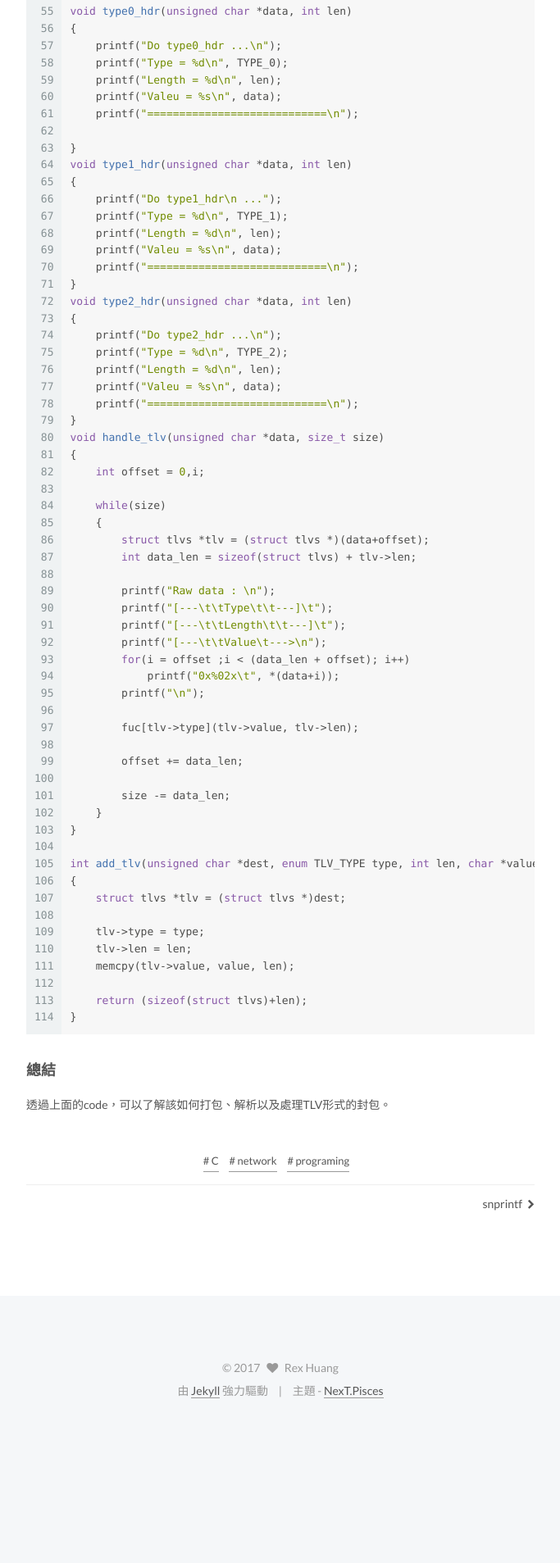
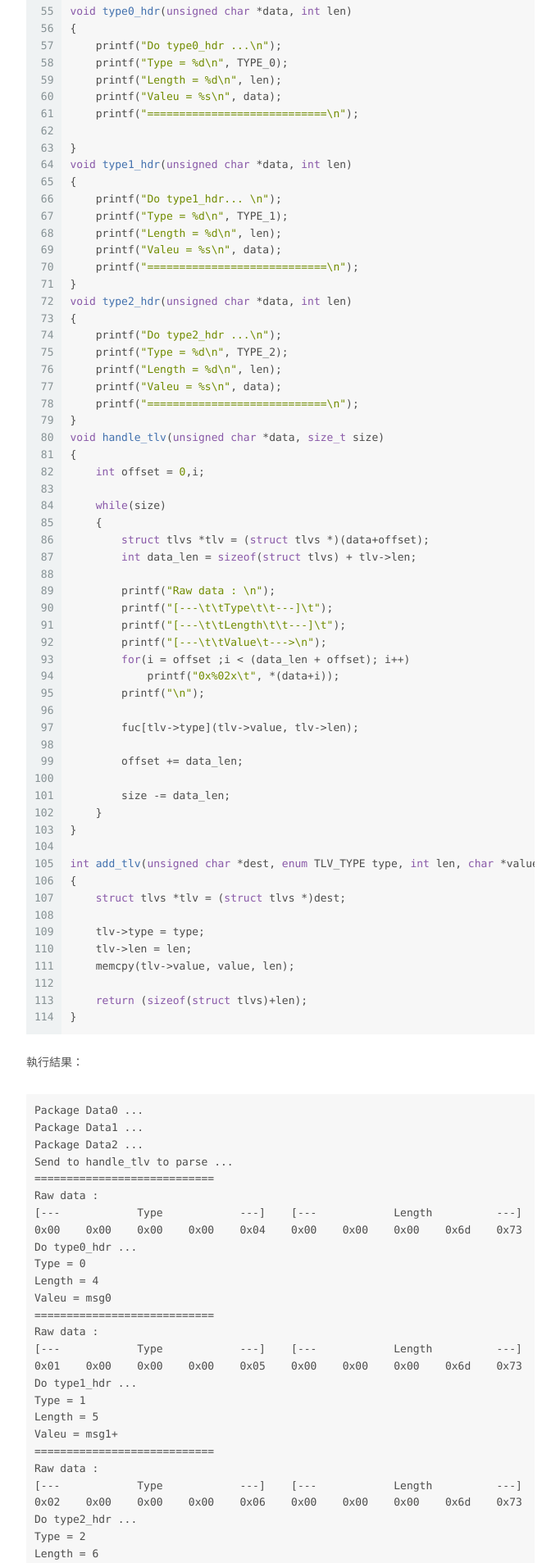
Before and after one commit to RexhuangTW/work_note, a Jekyll site: the page built from _posts/2017-11-17-C-TLV.md, in a window 1280 px wide. Shown: the part 2938-4845 px from the top of the page at 82% size, without its empty margins (428-1111 px from the left). Built offline with Jekyll 4.4.1, drawn with Linux system fonts in a browser that asks for light colours; before the commit the page ends 4669 px from its top, so only the background shows below that; some of the changed text lies outside the part shown.

Commit message:
modify TLV

````diff
--- a/_posts/2017-11-17-C-TLV.md
+++ b/_posts/2017-11-17-C-TLV.md
@@ -135,7 +135,7 @@ void type0_hdr(unsigned char *data, int len)
 }
 void type1_hdr(unsigned char *data, int len)
 {
-    printf("Do type1_hdr\n ...");
+    printf("Do type1_hdr... \n");
     printf("Type = %d\n", TYPE_1);
     printf("Length = %d\n", len);
     printf("Valeu = %s\n", data);
@@ -186,6 +186,40 @@ int add_tlv(unsigned char *dest, enum TLV_TYPE type, int len, char *value)
 }
 {% endhighlight %}
 
+執行結果：
+```
+Package Data0 ...
+Package Data1 ...
+Package Data2 ...
+Send to handle_tlv to parse ...
+============================
+Raw data :
+[---		Type		---]	[---		Length		---]	[---		Value	--->
+0x00	0x00	0x00	0x00	0x04	0x00	0x00	0x00	0x6d	0x73	0x67	0x30
+Do type0_hdr ...
+Type = 0
+Length = 4
+Valeu = msg0
+============================
+Raw data :
+[---		Type		---]	[---		Length		---]	[---		Value	--->
+0x01	0x00	0x00	0x00	0x05	0x00	0x00	0x00	0x6d	0x73	0x67	0x31	0x2b
+Do type1_hdr ...
+Type = 1
+Length = 5
+Valeu = msg1+
+============================
+Raw data :
+[---		Type		---]	[---		Length		---]	[---		Value	--->
+0x02	0x00	0x00	0x00	0x06	0x00	0x00	0x00	0x6d	0x73	0x67	0x32	0x2b	0x2d
+Do type2_hdr ...
+Type = 2
+Length = 6
+Valeu = msg2+-
+============================
+
+```
+
 ### 總結
 
 透過上面的code，可以了解該如何打包、解析以及處理TLV形式的封包。
````
